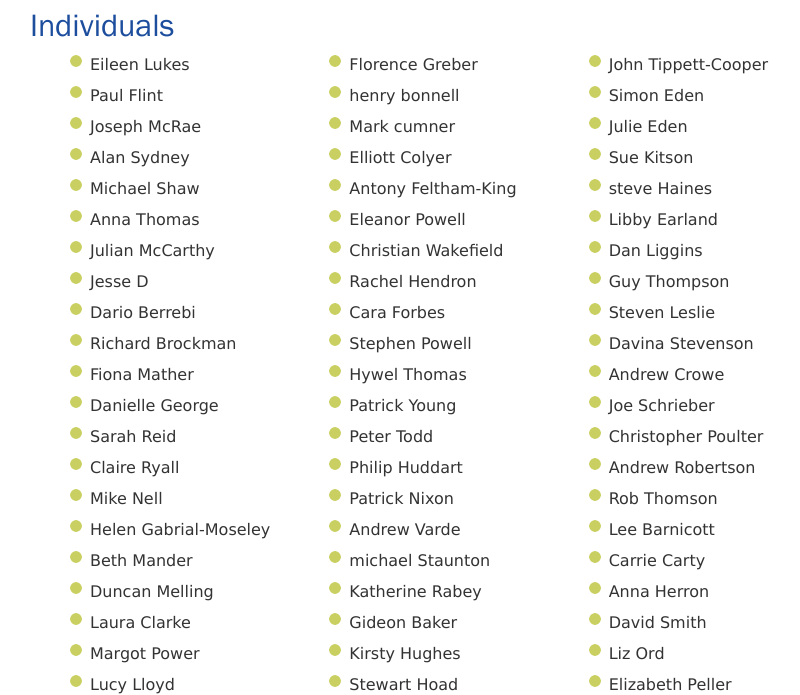
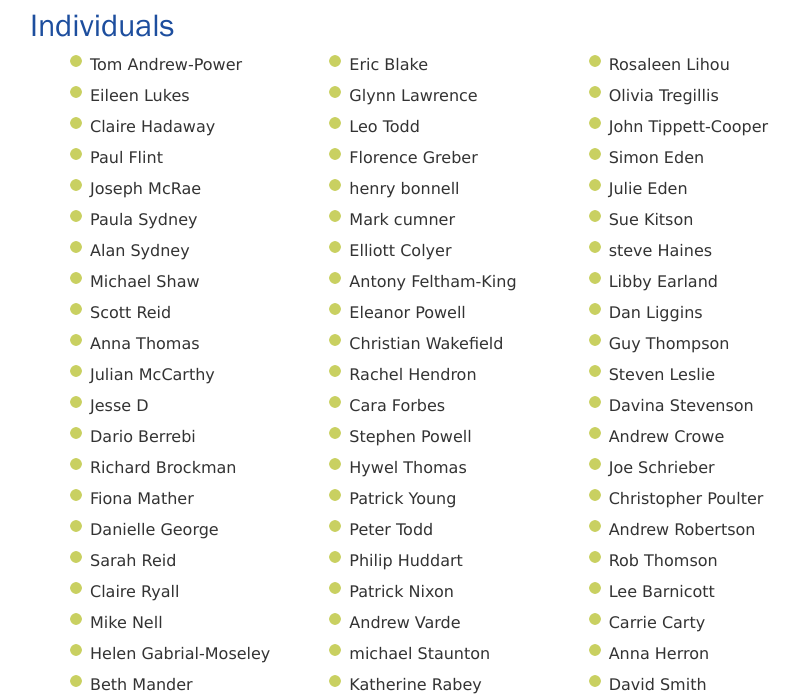
Before and after one commit to winchestercyclingcharter/winchestercyclingcharter.github.io, a Jekyll site: the page built from supporters.md, in a window 1280 px wide and 900 px high, scrolled down 8462 px, cut to the strip 205-900 px from the top of the window. Shown: the whole strip, without its empty margins (211-1011 px from the left). Built offline with Jekyll 4.4.1, drawn with Linux system fonts in a browser that asks for light colours; nearby versions of some CDN libraries.

Commit message:
Update people.yml

```diff
--- a/_data/people.yml
+++ b/_data/people.yml
@@ -801,3 +801,7 @@ people:
 - { lastname: McRae, firstname: Joseph, dt: 20220525-181526-212339 }
 - { lastname: Flint, firstname: Paul, dt: 20220528-064742-623565 }
 - { lastname: Lukes, firstname: Eileen, dt: 20220528-115301-258423 }
+- { lastname: Sydney , firstname: Paula, dt: 20220523-073513-297814 }
+- { lastname: Andrew-Power, firstname: Tom, dt: 20220604-112919-942538 }
+- { lastname: Hadaway, firstname: Claire, dt: 20220528-115008-280274 }
+- { lastname: Reid, firstname: Scott, dt: 20220521-085333-805040 }
```
